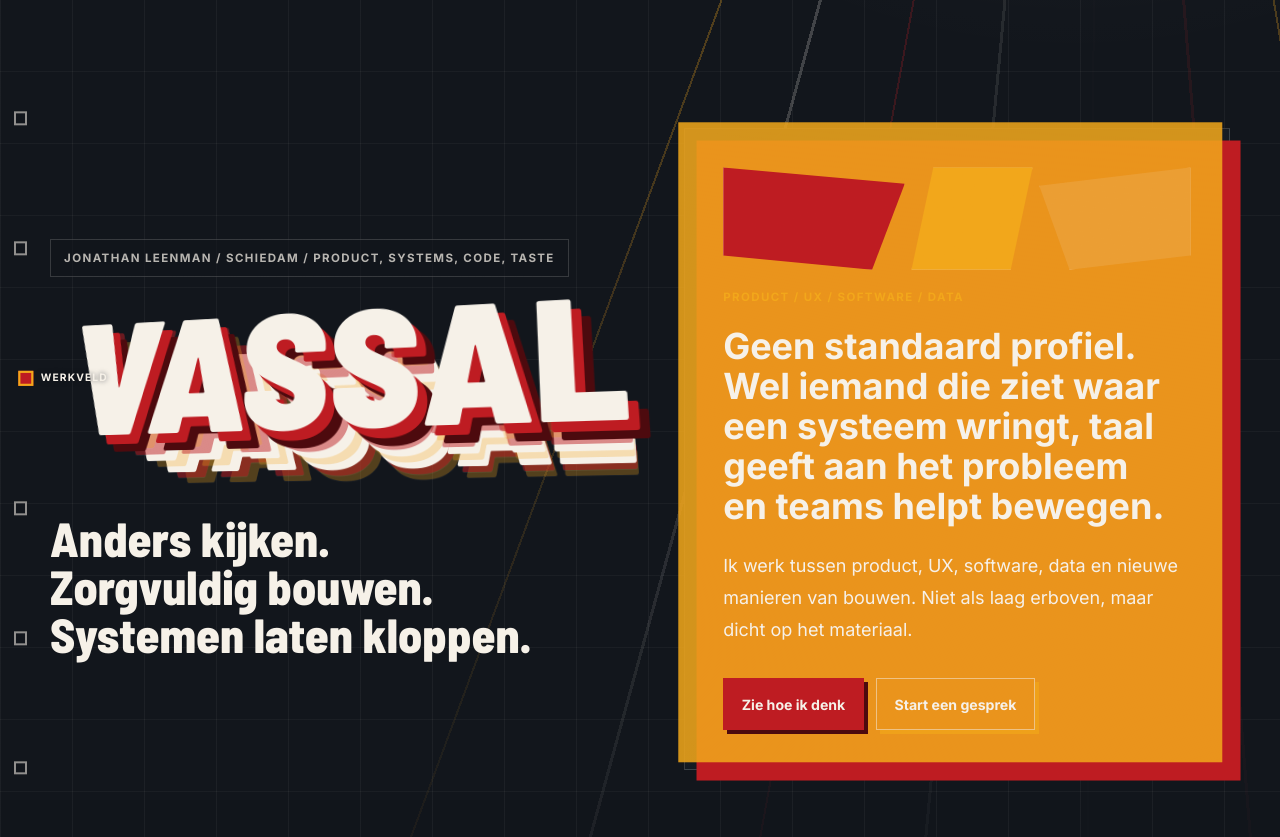
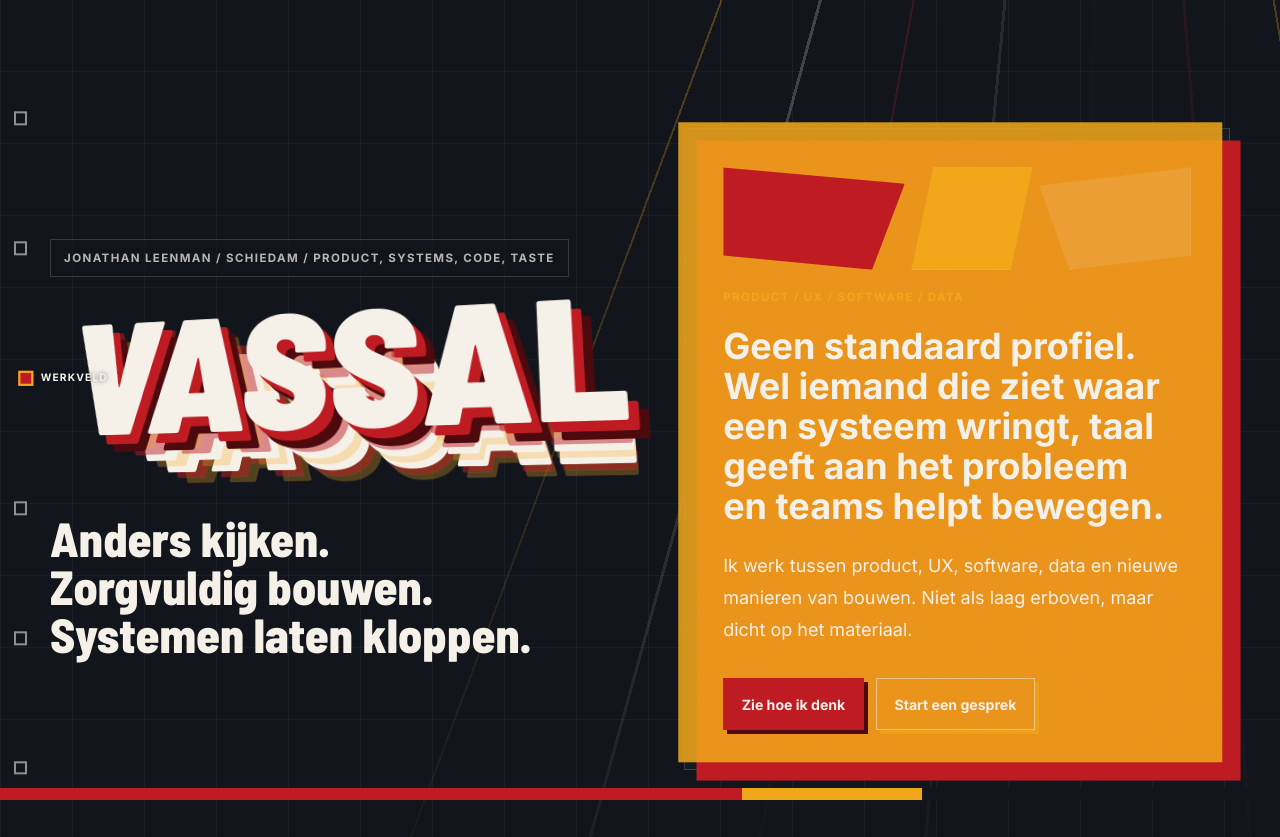
Before and after one commit to jleenman/vassal, a Nuxt app: page / in a window 1280 px wide. Shown: the top 837 px of the page. Built offline with nearby package versions, Linux system fonts and the light colour scheme.

Commit message:
Start intro rail from hero viewport

```diff
--- a/assets/css/main.css
+++ b/assets/css/main.css
@@ -917,6 +917,18 @@ a {
   z-index: 20;
 }
 
+.intro-rail-scope {
+  position: relative;
+}
+
+.intro-rail {
+  position: sticky;
+  top: calc(100vh - 12px);
+  bottom: auto;
+  z-index: 35;
+  margin-bottom: -12px;
+}
+
 .bridge-section {
   position: relative;
   background:
--- a/components/DifferenceBridge.vue
+++ b/components/DifferenceBridge.vue
@@ -19,6 +19,5 @@
         </div>
       </div>
     </div>
-    <div class="sticky-rail rail-bottom" aria-hidden="true" />
   </section>
 </template>
--- a/pages/index.vue
+++ b/pages/index.vue
@@ -26,8 +26,11 @@ const resetPrincipleSpotlight = (event: PointerEvent) => {
 <template>
   <main>
     <SignalSpine />
-    <HeroSection />
-    <DifferenceBridge />
+    <div class="intro-rail-scope">
+      <div class="sticky-rail rail-bottom intro-rail" aria-hidden="true" />
+      <HeroSection />
+      <DifferenceBridge />
+    </div>
 
     <section id="thinking" class="paper-section relative px-4 py-24 text-night md:py-32">
       <div class="section-shell section-composition">
```
